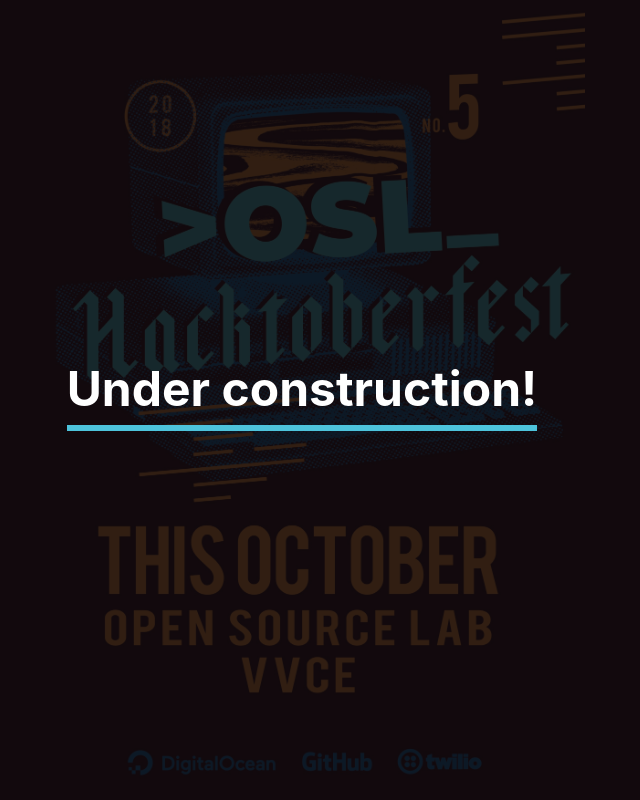
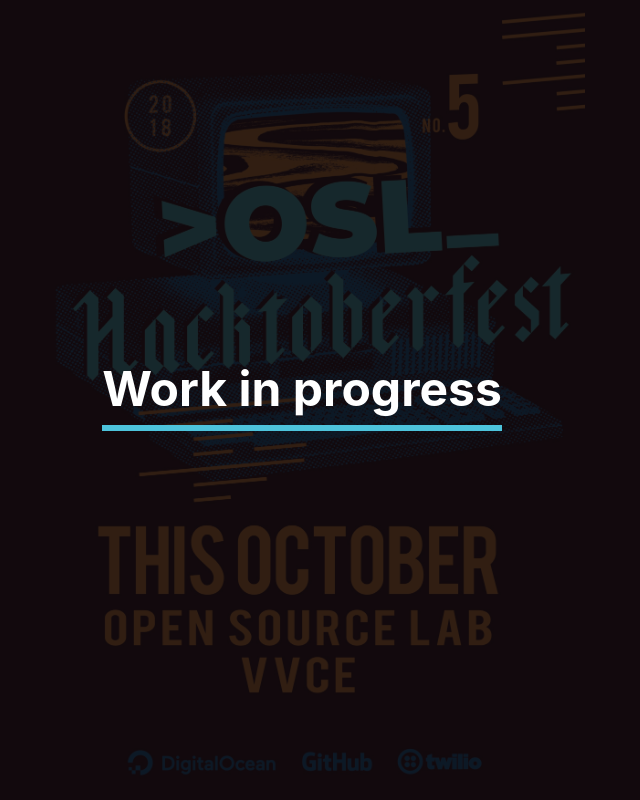
Before and after one commit to osl-vvce/Hacktoberfest-2018, a plain HTML site: page index.html in a window 1280 px wide. Shown: the whole page, without its empty margins (338-978 px from the left). Drawn offline with nearby package versions, Linux system fonts and the light colour scheme.

Commit message:
Make page more friendly

```diff
--- a/index.html
+++ b/index.html
@@ -8,7 +8,7 @@
 </head>
 <body>
     <div class="overlay">
-        <p class="status-text">Under construction!</p>
+        <p class="status-text">Work in progress</p>
     </div>
     <script src="https://ajax.googleapis.com/ajax/libs/jquery/3.3.1/jquery.min.js"></script>
     <script src="https://cdnjs.cloudflare.com/ajax/libs/popper.js/1.14.3/umd/popper.min.js"></script>
```
